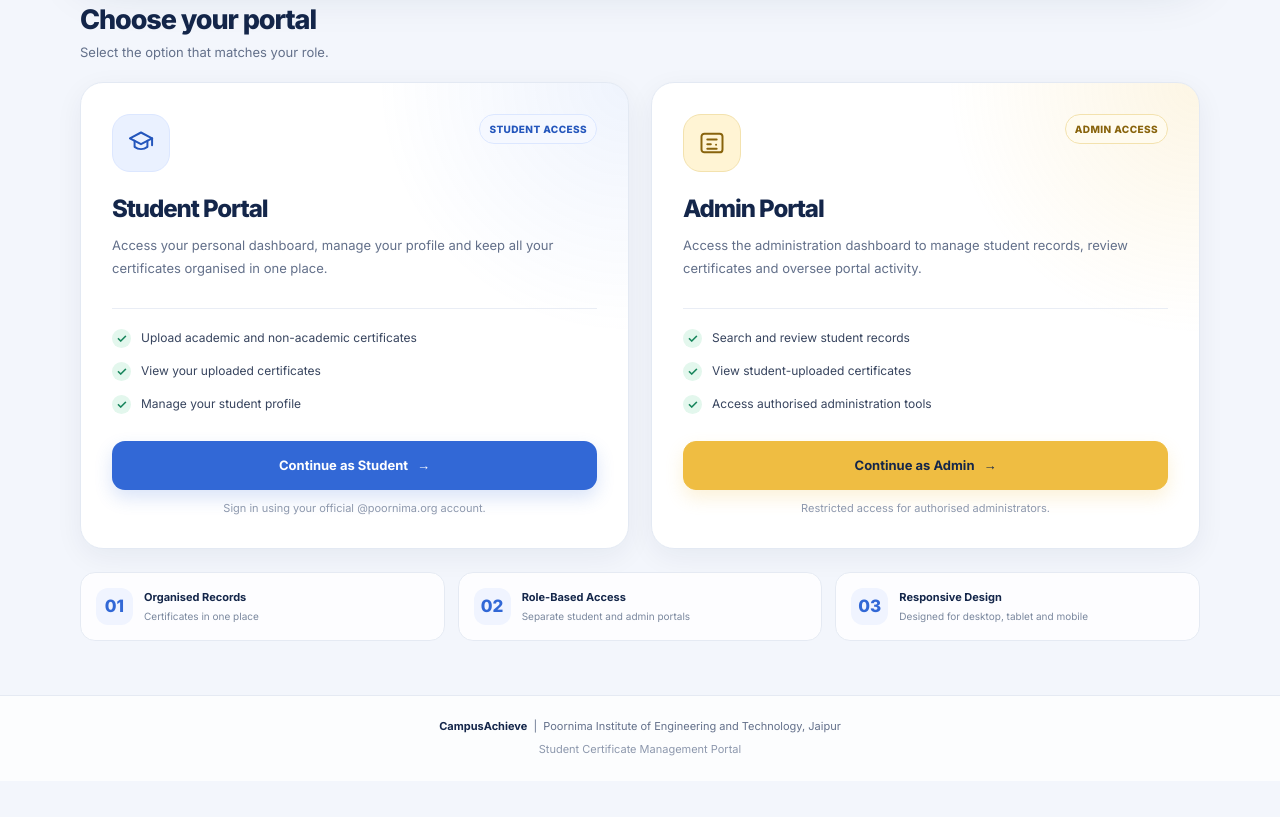
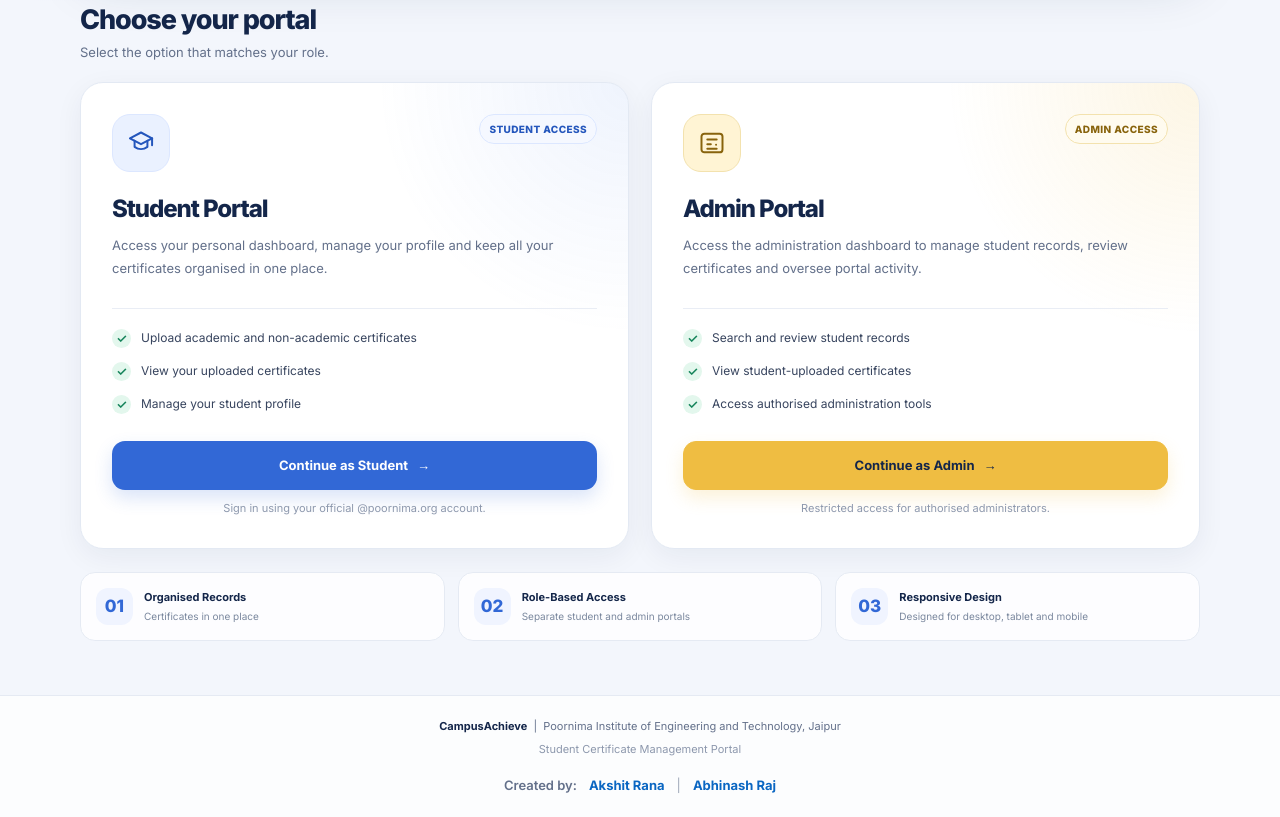
Before and after one commit to akshitrana007/Campus-Achieve, a plain HTML site: page frontend/index.html in a window 1280 px wide. Shown: the part 638-1455 px from the top of the page. Before the commit the page ends 1419 px from the top, so only its background shows below. Drawn offline with Linux system fonts and the light colour scheme.

Commit message:
Add LinkedIn links to footer

```diff
--- a/frontend/index.html
+++ b/frontend/index.html
@@ -743,6 +743,51 @@
       }
     }
 
+/* Responsive footer creator links */
+.home-footer .footer-creators {
+  display: flex;
+  justify-content: center;
+  align-items: center;
+  flex-wrap: wrap;
+  gap: 8px 12px;
+  margin-top: 14px;
+  padding: 0 8px;
+  font-size: 13px;
+  line-height: 1.7;
+}
+
+.home-footer .footer-created-label {
+  color: #63708a;
+  font-weight: 600;
+}
+
+.home-footer .footer-creators a {
+  color: #0A66C2;
+  font-weight: 700;
+  text-decoration: none;
+  overflow-wrap: anywhere;
+}
+
+.home-footer .footer-creators a:hover {
+  text-decoration: underline;
+}
+
+.home-footer .footer-divider {
+  color: #a0a9ba;
+}
+
+@media (max-width: 480px) {
+  .home-footer {
+    padding: 18px 12px;
+  }
+
+  .home-footer .footer-creators {
+    gap: 6px 9px;
+    font-size: 12px;
+  }
+}
+
+
   </style>
 </head>
 
@@ -1092,8 +1137,8 @@
        FOOTER
        ===================================================== -->
 
+
 <footer class="home-footer">
-
   <p>
     <strong>CampusAchieve</strong>
     &nbsp;|&nbsp;
@@ -1104,7 +1149,29 @@
     Student Certificate Management Portal
   </p>
 
+  <div class="footer-creators">
+    <span class="footer-created-label">Created by:</span>
+
+    <a
+      href="https://www.linkedin.com/in/akshit-r-9687b7388/"
+      target="_blank"
+      rel="noopener noreferrer"
+    >
+      Akshit Rana
+    </a>
+
+    <span class="footer-divider" aria-hidden="true">|</span>
+
+    <a
+      href="https://www.linkedin.com/in/abhinash-raj-78a68a392/"
+      target="_blank"
+      rel="noopener noreferrer"
+    >
+      Abhinash Raj
+    </a>
+  </div>
 </footer>
+
 
 
   <!-- =====================================================
--- a/frontend/styles.css
+++ b/frontend/styles.css
@@ -1150,7 +1150,46 @@
 }
 
 /* ---------- 17. Footer ---------- */
+/* ---------- Footer Creator Links ---------- */
 
+.home-footer .footer-creators {
+  display: flex;
+  justify-content: center;
+  align-items: center;
+  flex-wrap: wrap;
+  gap: 8px 12px;
+  margin-top: 14px;
+  padding: 0 8px;
+  font-size: 13px;
+  line-height: 1.7;
+}
+
+.home-footer .footer-created-label {
+  color: var(--text-secondary);
+  font-weight: 600;
+}
+
+.home-footer .footer-creators a {
+  color: #0A66C2;
+  font-weight: 700;
+  text-decoration: none;
+  overflow-wrap: anywhere;
+}
+
+.home-footer .footer-creators a:hover {
+  text-decoration: underline;
+}
+
+.home-footer .footer-divider {
+  color: #a0a9ba;
+}
+
+@media (max-width: 480px) {
+  .home-footer .footer-creators {
+    gap: 6px 9px;
+    font-size: 12px;
+  }
+}
 .site-footer,
 footer {
   padding: 24px;
```
Lines whose indentation alone changed are shown as unchanged.
